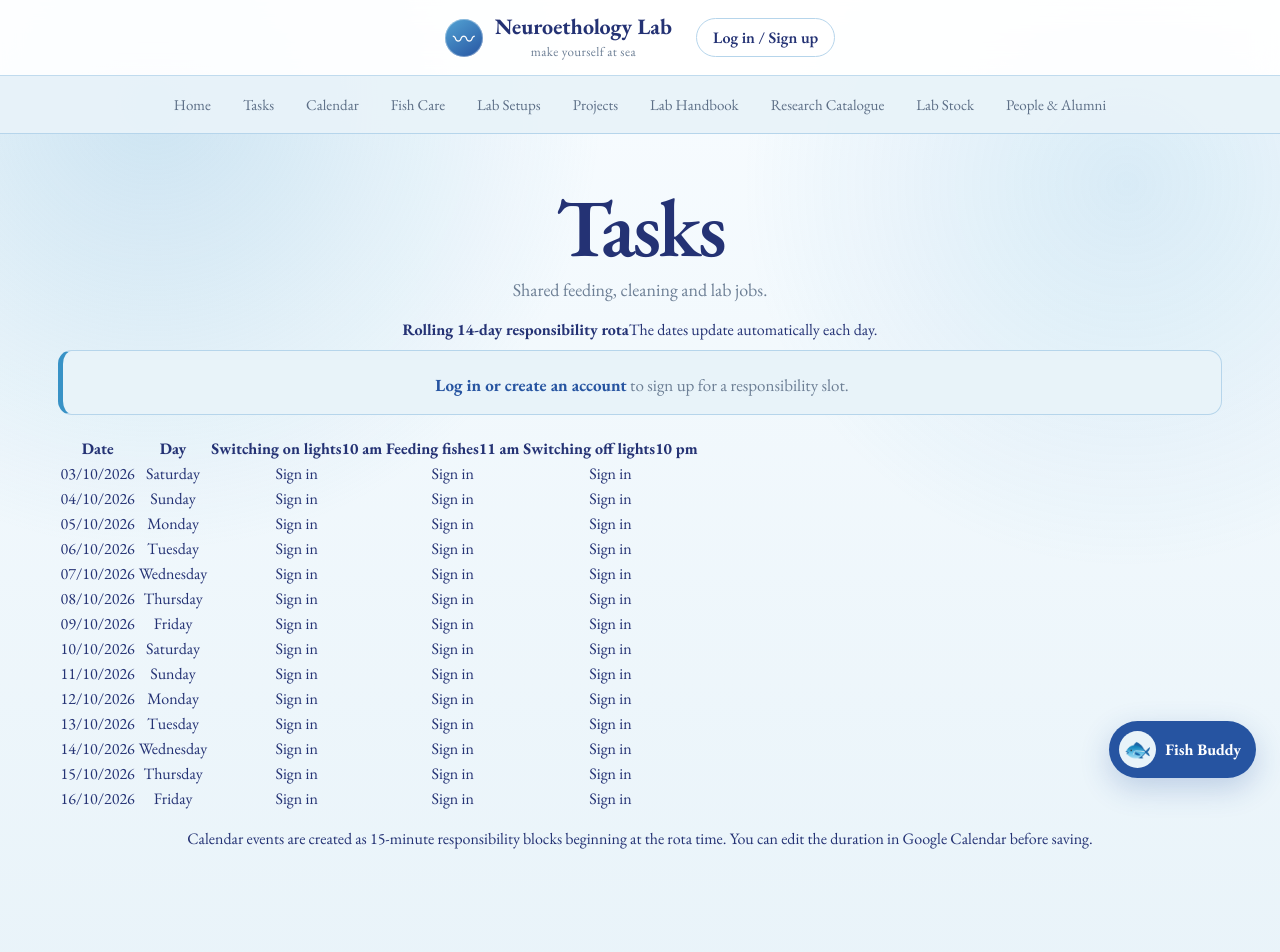
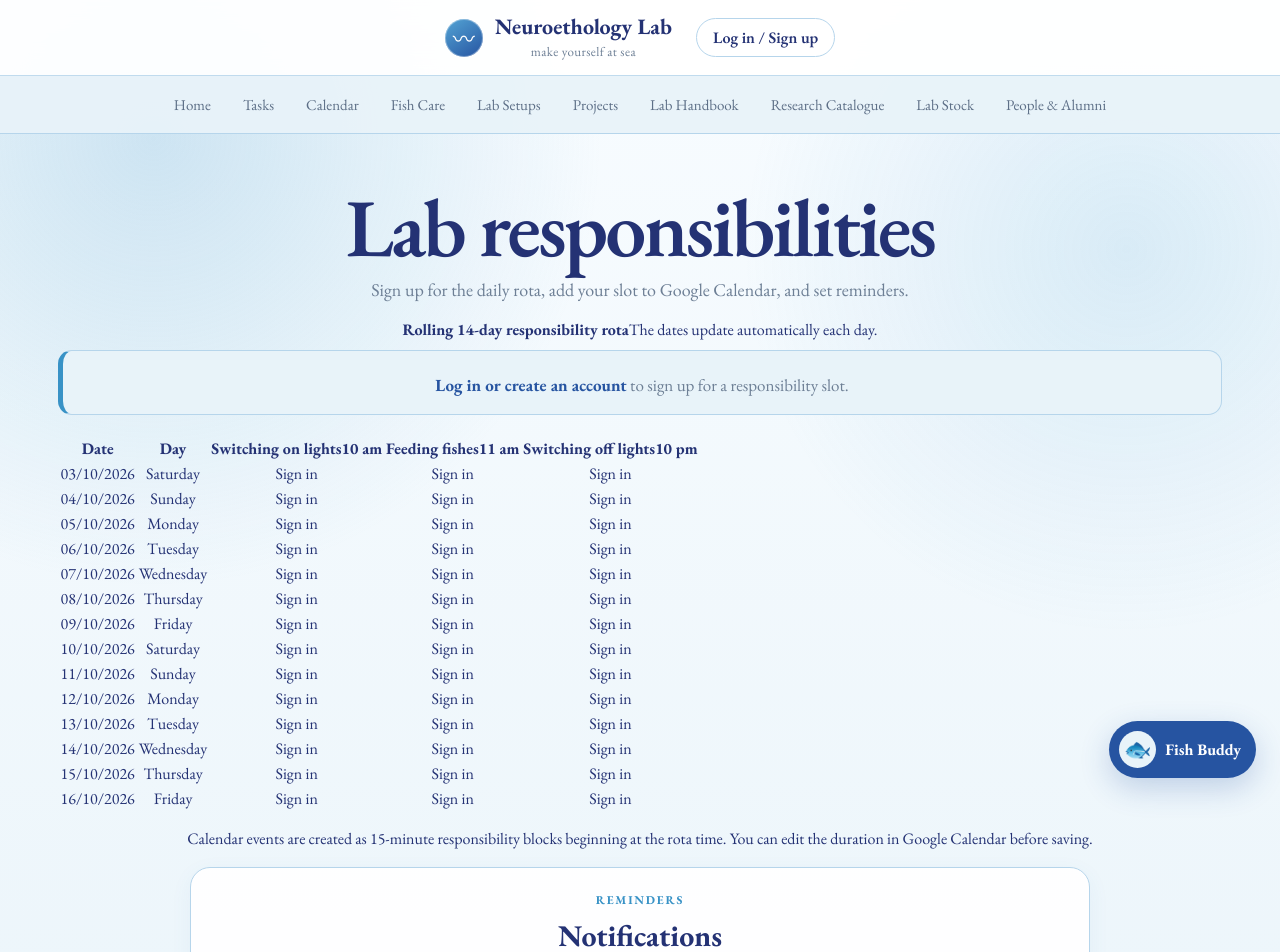
Before and after one commit to asmiaggarwalug2023-alt/neuroethology-lab, a Next.js app: page /tasks in a window 1280 px wide. Shown: the top 952 px of the page. Built offline with nearby package versions, Linux system fonts and the light colour scheme; no server answers; the database is empty.

Commit message:
Add reminders to responsibility rota

```diff
--- a/app/tasks/page.tsx
+++ b/app/tasks/page.tsx
@@ -1,2 +1,11 @@
 import { TaskBoard } from "../../components/TaskBoard";
-export default function Tasks(){return <><h1 className="page-title">Tasks</h1><p className="subtitle">Shared feeding, cleaning and lab jobs.</p><TaskBoard/></>}
+import { NotificationSettings } from "../../components/NotificationSettings";
+
+export default function Tasks(){
+  return <>
+    <h1 className="page-title">Lab responsibilities</h1>
+    <p className="subtitle">Sign up for the daily rota, add your slot to Google Calendar, and set reminders.</p>
+    <TaskBoard/>
+    <NotificationSettings/>
+  </>;
+}
```
